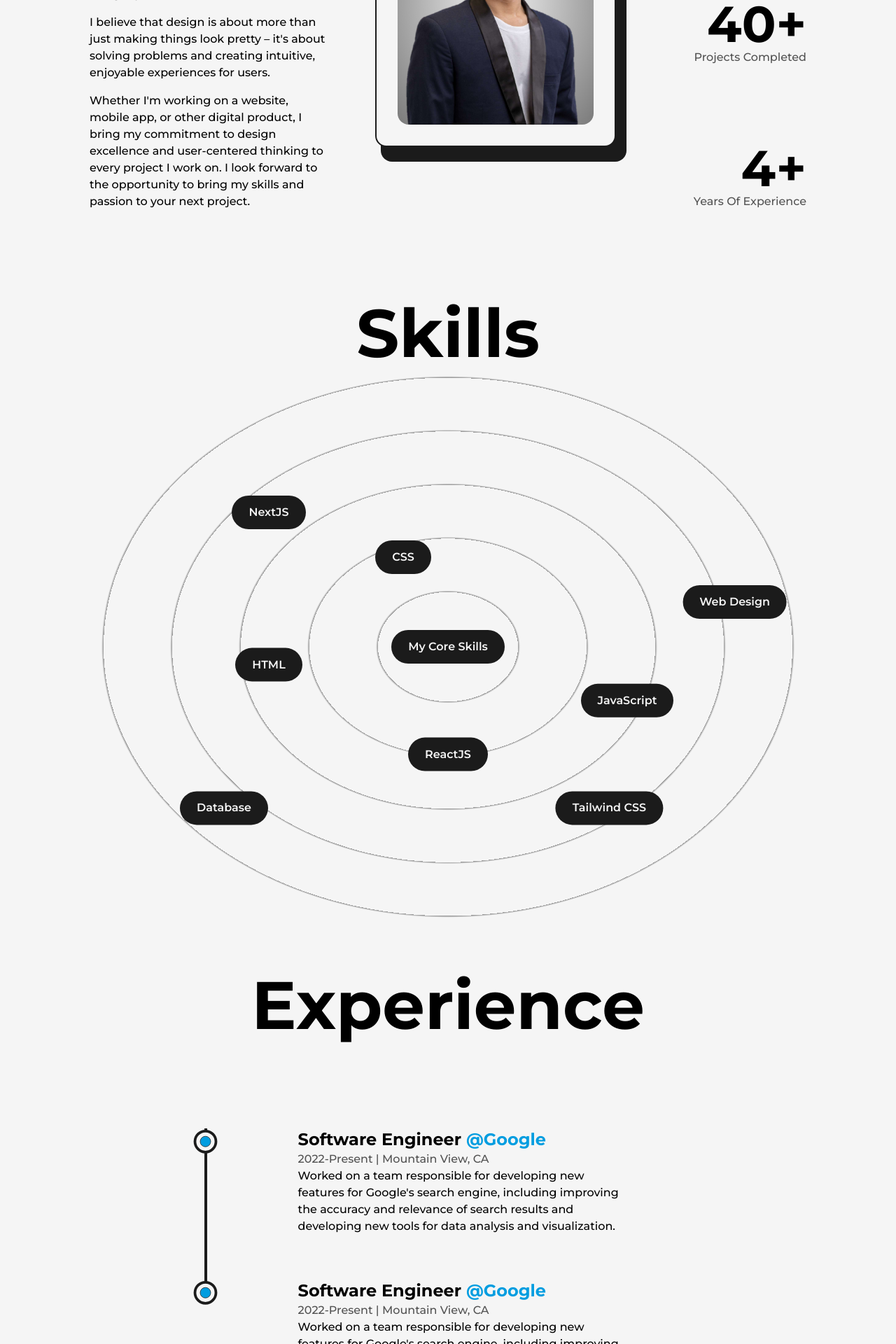
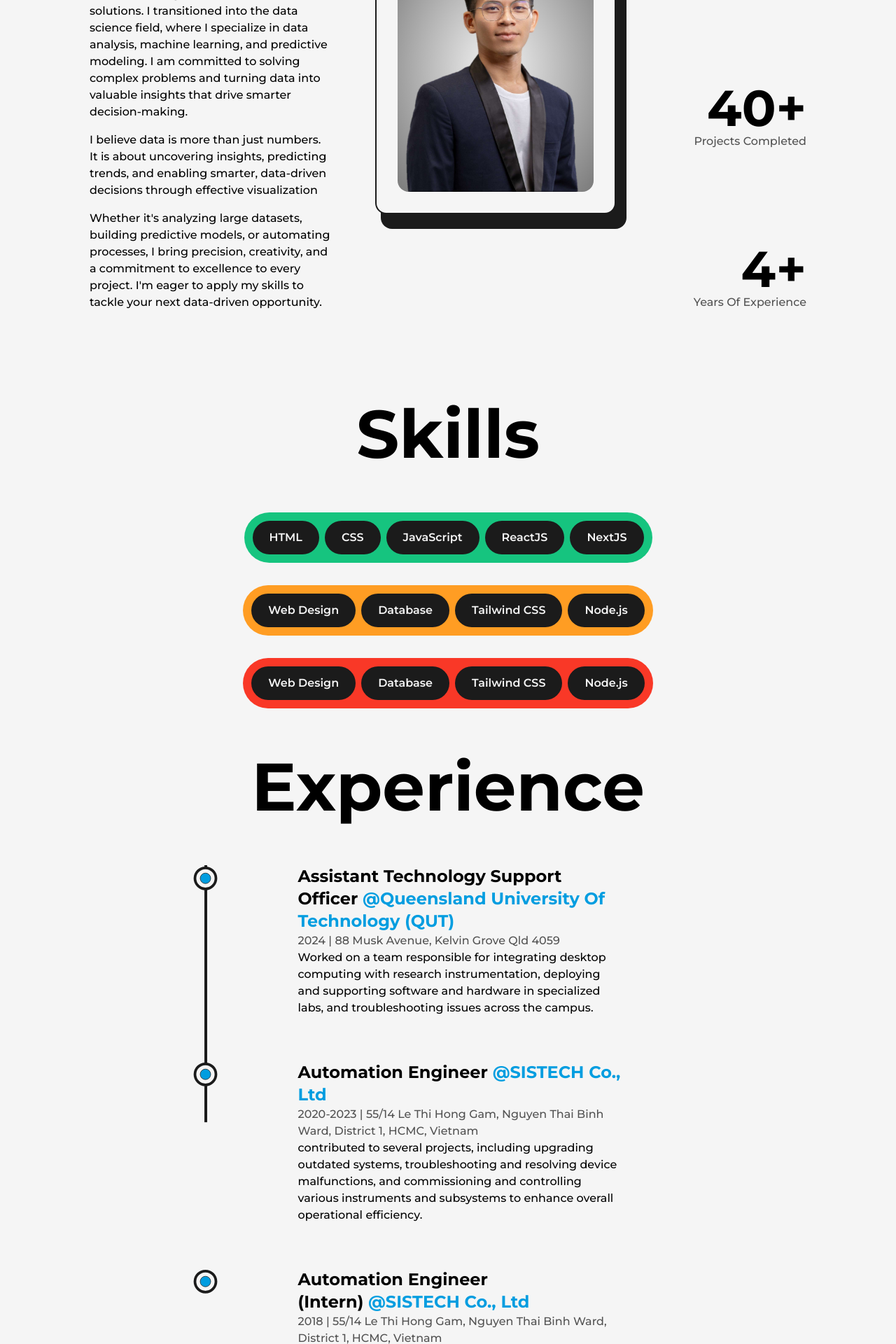
Before and after one commit to davidhuynhgit/profile, a Next.js app: page /about in a window 1280 px wide. Shown: the part 640-2560 px from the top of the page at 70% size. Built offline with nearby package versions, Linux system fonts and the light colour scheme.

Commit message:
Add content

```diff
--- a/src/component/Education.js
+++ b/src/component/Education.js
@@ -40,8 +40,8 @@ const Education = () => {
   return (
 
     <div className='my-16'>
-        <h2 className='font-bold text-8xl mb-32 w-full text-center
-        md:text-6xl xs:text-4xl md:mb-16
+        <h2 className='font-bold text-8xl mb-16 w-full text-center
+        md:text-6xl xs:text-4xl md:mb-8
         '>Education</h2>
 
 
--- a/src/component/Experience.js
+++ b/src/component/Experience.js
@@ -41,8 +41,8 @@ const Experience = () => {
   return (
 
     <div className='my-16'>
-        <h2 className='font-bold text-8xl mb-32 w-full text-center
-        md:text-6xl xs:text-4xl md:mb-16'>
+        <h2 className='font-bold text-8xl mb-16 w-full text-center
+        md:text-6xl xs:text-4xl md:mb-8'>
             Experience</h2>
 
         <div ref={ref} className='w-[75%] mx-auto relative lg:w-[90%] md:w-full'>
@@ -54,33 +54,31 @@ const Experience = () => {
 
             <ul className="w-full flex flex-col items-start justify-between ml-4 xs:ml-2">
             <Details
-            position="Software Engineer"
-            company="Google"
-            time="2022-Present"
-            address="Mountain View, CA"
-            work="Worked on a team responsible for developing new features for Google's
-    search engine, including improving the accuracy and relevance of search results and
-    developing new tools for data analysis and visualization."
-    />
+                    position="Assistant Technology Support Officer"
+                    company="Queensland University of Technology (QUT)"
+                    time="2024"
+                    address="88 Musk Avenue, Kelvin Grove Qld 4059"
+                    work="Worked on a team responsible for integrating desktop computing with research instrumentation,
+                    deploying and supporting software and hardware in specialized labs,
+                    and troubleshooting issues across the campus."
+            />
 
-        <Details
-                position="Software Engineer"
-                company="Google"
-                time="2022-Present"
-                address="Mountain View, CA"
-                work="Worked on a team responsible for developing new features for Google's
-        search engine, including improving the accuracy and relevance of search results and
-        developing new tools for data analysis and visualization."
-        />
-        <Details
-                position="Software Engineer"
-                company="Google"
-                time="2022-Present"
-                address="Mountain View, CA"
-                work="Worked on a team responsible for developing new features for Google's
-        search engine, including improving the accuracy and relevance of search results and
-        developing new tools for data analysis and visualization."
-        />
+            <Details
+                    position="Automation Engineer"
+                    company="SISTECH Co., Ltd"
+                    time="2020-2023"
+                    address="55/14 Le Thi Hong Gam, Nguyen Thai Binh Ward, District 1, HCMC, Vietnam"
+                    work="contributed to several projects, including upgrading outdated systems, troubleshooting and resolving
+                    device malfunctions, and commissioning and controlling various instruments and subsystems to enhance overall operational efficiency."
+            />
+            <Details
+                    position="Automation Engineer (Intern)"
+                    company="SISTECH Co., Ltd"
+                    time="2018"
+                    address="55/14 Le Thi Hong Gam, Nguyen Thai Binh Ward, District 1, HCMC, Vietnam"
+                    work="Led a team of interns focused on software analysis and process evaluation to
+                    complete a project automating a manufacturing process, improving efficiency and streamlining operations."
+            />
             </ul>
 
 
--- a/src/component/Skills.js
+++ b/src/component/Skills.js
@@ -1,47 +1,58 @@
-import React from 'react'
-import {motion} from "framer-motion"
+import React from 'react';
+import { motion } from 'framer-motion';
 
-const Skill = ({name, x, y}) => {
+const Skill = ({name}) => {
   return(
       <motion.div className='flex items-center justify-center rounded-full font-semibold bg-dark text-light
-        py-3 px-6 shadow-dark cursor-pointer absolute dark:text-dark dark:bg-light
-        lg:py-2 lg:px-4 md:text-sm md:py-1.5 md:px-3'
-        whileHover={{scale:1.05}}
-        initial={{x:0,y:0}}
-        whileInView={{x:x,y:y}}
-        transition={{duration:1.5}}
+      py-3 px-6 shadow-dark cursor-pointer  dark:text-dark dark:bg-light
+      lg:py-2 lg:px-4 md:text-sm md:py-1.5 md:px-3  text-nowrap mx-1 my-3'
+      whileHover={{scale:1.1}}
+      initial={{opacity:0}}
+      whileInView={{opacity:1}}
+      transition={{duration:0.5}}
       >
           {name}
       </motion.div>
   )
 }
 
+const SkillSet = ({ skills, bgColor }) => {
+  return (
+    <div className="w-max flex rounded-full flex-wrap justify-center mb-8 mx-auto px-2"
+      style={{ backgroundColor: bgColor }}
+    >
+      {skills.map((skill, index) => (
+        <Skill key={index} name={skill} />
+      ))}
+    </div>
+  );
+};
+
 const Skills = () => {
+  const skillSets = [
+    {
+      bgColor: '#16C47F', // Add custom background colors for each set
+      skills: ['HTML', 'CSS', 'JavaScript', 'ReactJS', 'NextJS']
+    },
+    {
+      bgColor: '#FF9D23',
+      skills: ['Web Design', 'Database', 'Tailwind CSS', 'Node.js']
+    },
+    {
+      bgColor: '#F93827',
+      skills: ['Web Design', 'Database', 'Tailwind CSS', 'Node.js']
+    },
+    // Add more skill sets as needed
+  ];
+
   return (
     <>
-    <h2 className='font-bold text-8xl mt-32 w-full text-center md:text-6xl md:mt-16'>Skills</h2>
-    <div className="w-full h-screen relative flex items-center justify-center rounded-full bg-circularLight dark:bg-circularDark
-    lg:h-[80vh] sm:h-[60vh] xs:h-[50vh]
-    lg:bg-circularLightLg lg:dark:bg-circularDarkLg
-    md:bg-circularLightMd md:dark:bg-circularDarkMd
-    sm:bg-circularLightSm sm:dark:bg-circularDarkSm">
+      <h2 className='font-bold text-8xl mt-32 w-full text-center md:text-6xl md:mt-16 mb-16'>Skills</h2>
+      {skillSets.map((skillSet, index) => (
+        <SkillSet key={index} skills={skillSet.skills} bgColor={skillSet.bgColor} />
+      ))}
+    </>
+  );
+};
 
-
-
-    <Skill name="My Core Skills" x="0" y="0" />
-    <Skill name="HTML" x="-20vw" y="2vw" />
-    <Skill name="CSS" x="-5vw" y="-10vw" />
-    <Skill name="JavaScript" x="20vw" y="6vw" />
-    <Skill name="ReactJS" x="0vw" y="12vw" />
-    <Skill name="NextJS" x="-20vw" y="-15vw" />
-    <Skill name="Web Design" x="32vw" y="-5vw" />
-    <Skill name="Database" x="-25vw" y="18vw" />
-    <Skill name="Tailwind CSS" x="18vw" y="18vw" />
-
-    </div>
-
-    </>
-  )
-}
-
-export default Skills
+export default Skills;
--- a/src/pages/about.js
+++ b/src/pages/about.js
@@ -42,34 +42,35 @@ const about = () => {
       <TransitionEffect/>
       <main className="flex w-full flex-col items-center justify-center dark:text-light">
         <Layout className="py-16">
-          <AnimatedText text="Passion Fuels Purpose!" className="mb-16 lg:!text-7xl sm:!text-6xl xs:!text-4xl sm:mb-8" />
+          <AnimatedText text="Driven by Curiosity, Committed to Excellence." className="mb-16 lg:!text-7xl sm:!text-6xl xs:!text-4xl sm:mb-8" />
           <div className="grid w-full grid-cols-8 gap-16 sm:gap-8">
             <div className="col-span-3 flex flex-col items-start justify-start xl:col-span-4 md:order-2 md:col-span-8">
               <h2 className="mb-4 text-lg font-bold uppercase text-dark/75 dark:text-light/75">
                 Biography
               </h2>
               <p className="font-medium">
-                Hi, I&apos;m CodeBucks, a web developer and UI/UX designer with a
-                passion for creating beautiful, functional, and user-centered
-                digital experiences. With 4 years of experience in the field. I
-                am always looking for new and innovative ways to bring my
-                clients&apos; visions to life.
+                Hi, I&apos;m David, a data scientist with a passion for transforming
+                data into actionable insights and innovative solutions.
+                I transitioned into the data science field, where I specialize in data analysis,
+                machine learning, and predictive modeling. I am committed to solving complex problems
+                and turning data into valuable insights that drive smarter decision-making.
               </p>
               <p className="my-4 font-medium">
-                I believe that design is about more than just making things look
-                pretty – it&apos;s about solving problems and creating intuitive,
-                enjoyable experiences for users.
+              I believe data is more than just numbers. It is about uncovering insights,
+              predicting trends, and enabling smarter, data-driven decisions through effective visualization
               </p>
               <p className="font-medium">
-                Whether I&apos;m working on a website, mobile app, or other digital
-                product, I bring my commitment to design excellence and
-                user-centered thinking to every project I work on. I look
-                forward to the opportunity to bring my skills and passion to
-                your next project.
+              Whether it&apos;s analyzing large datasets, building predictive models, or automating processes,
+              I bring precision, creativity, and a commitment to excellence to every project.
+              I&apos;m eager to apply my skills to tackle your next data-driven opportunity.
               </p>
             </div>
 
-            <div className="col-span-3 relative h-max p-8 z-0  xl:col-span-4 md:order-1 md:col-span-8">
+            <div className="col-span-3 relative h-max p-8 z-0
+            xl:col-span-4
+            md:order-1 md:col-start-3 md:col-end-7
+            sm:col-start-2 sm:col-end-8
+            xs:col-span-8">
               <div className="absolute top-2 left-2 -z-1 w-[102%] h-[103%] rounded-2xl bg-dark dark:bg-stone-500" />
               <div
                 className="absolute top-0 left-0 w-full h-full rounded-2xl border-2 border-solid border-dark
--- a/src/pages/projects.js
+++ b/src/pages/projects.js
@@ -102,7 +102,7 @@ const projects = () => {
         <main className='w-full flex flex-col items-center justify-center dark:text-light'>
             <Layout className='pt-16'>
                 <AnimatedText
-                text="Imagination Trumps Knowledge!"
+                text="Explore My Work: From Knowledge to Action!"
                 className='mb-16 lg:!text-7xl sm:!text-6xl xs:!text-4xl'/>
                 <div className="mb-16 grid grid-cols-12 gap-24 gap-y-32 xl:gap-x-16 lg:gap-x-8 md:gap-y-24 sm:gap-x-0">
                   <div className="col-span-12">
```
Lines whose indentation alone changed are shown as unchanged.
